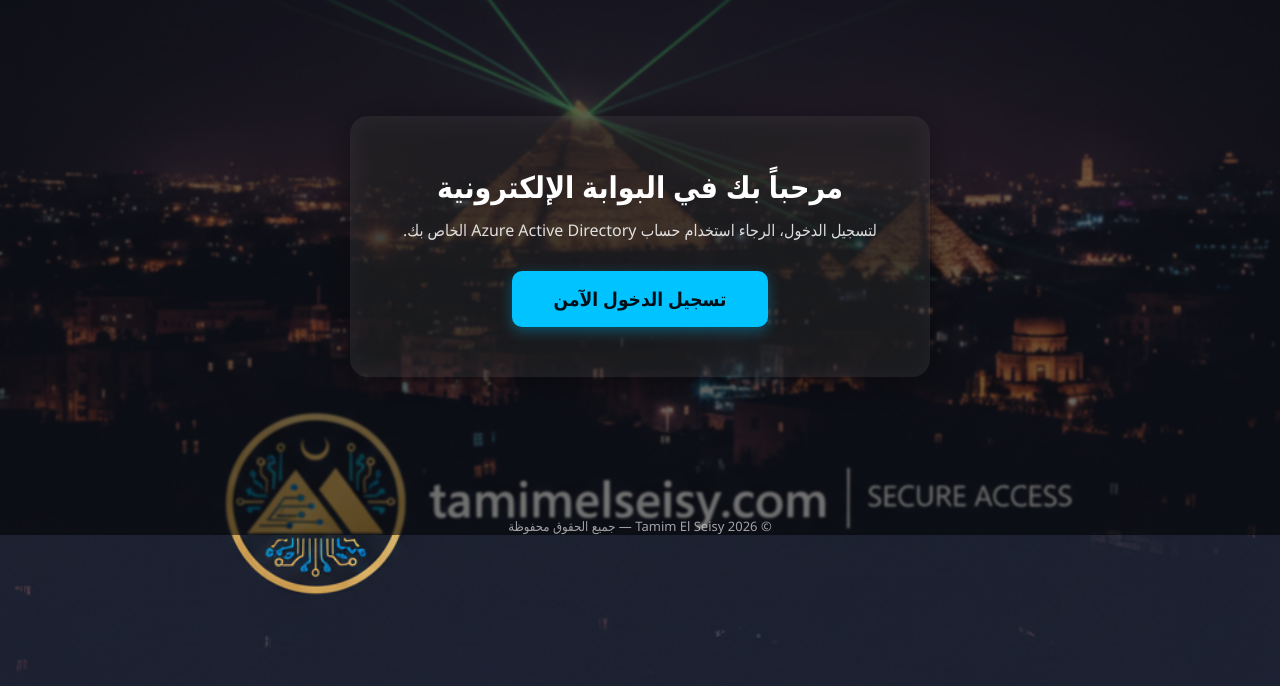
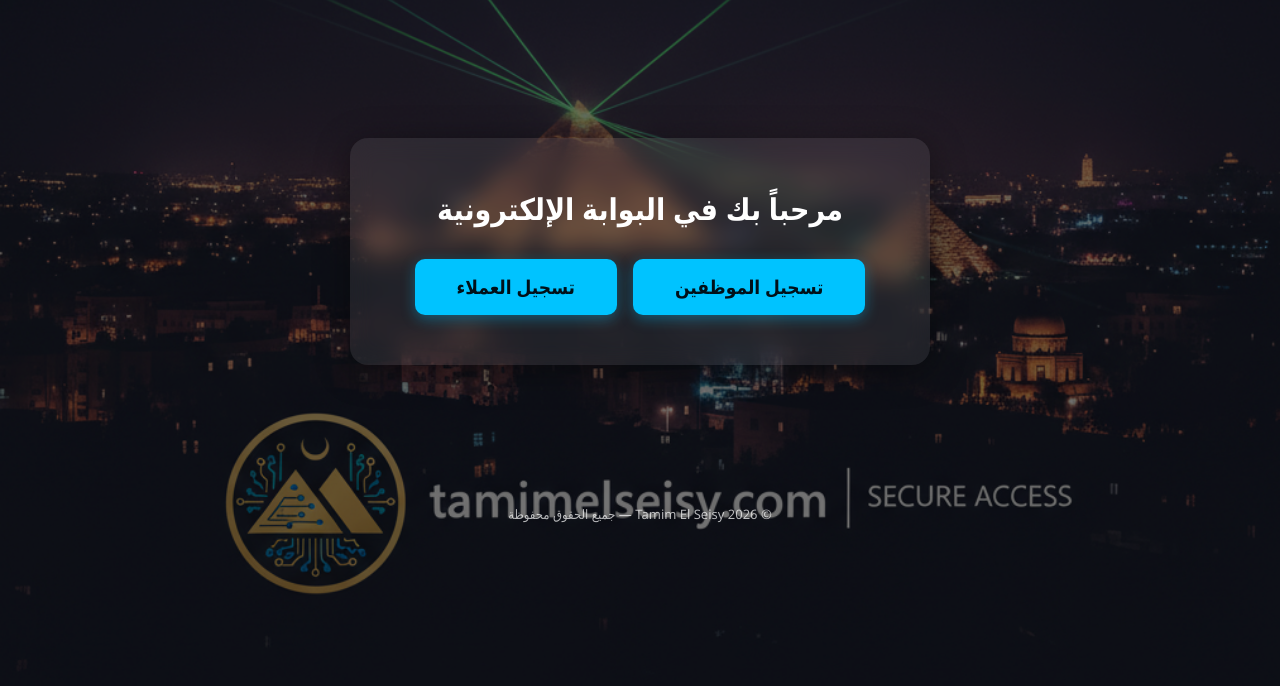
Before and after one commit to bahaaelseisy-sudo/Fabrikam-Cloud-Infra, a plain HTML site: page APP/index.html in a window 1280 px wide. Shown: the part 114-800 px from the top of the page. Drawn offline with Linux system fonts and the light colour scheme.

Commit message:
feat: update index + add SWA config under APP/

```diff
--- a/APP/index.html
+++ b/APP/index.html
@@ -1,4 +1,4 @@
-<!DOCTYPE html>
+<<!DOCTYPE html>
 <html lang="ar" dir="rtl">
 <head>
     <meta charset="UTF-8" />
@@ -10,10 +10,10 @@
 
     <style>
         :root {
-            --brand-main: #00c3ff;      /* سماوي فاتر – مناسب لشعارك */
+            --brand-main: #00c3ff;
             --brand-main-hover: #00d6ff;
-            --brand-dark: #001a27;      /* الأزرق الداكن */
-            --brand-gold: #f5c16c;      /* لون الهرم */
+            --brand-dark: #001a27;
+            --brand-gold: #f5c16c;
         }
 
         * { box-sizing: border-box; }
@@ -22,15 +22,12 @@
             margin: 0;
             padding: 0;
             font-family: "Segoe UI", Tahoma, sans-serif;
-            direction: rtl;
-
-            /* الخلفية */
             background: url("assets/bg.jpg") no-repeat center center fixed;
             background-size: cover;
-            backdrop-filter: blur(1px);
+            direction: rtl;
+            color: #fff;
         }
 
-        /* طبقة تعتيم */
         .overlay {
             background: rgba(0,0,0,0.55);
             width: 100%;
@@ -40,7 +37,6 @@
             z-index: 0;
         }
 
-        /* Header */
         .header {
             position: relative;
             z-index: 2;
@@ -62,7 +58,6 @@
             font-weight: 600;
         }
 
-        /* Box في المنتصف */
         .center-box {
             position: relative;
             z-index: 2;
@@ -73,7 +68,6 @@
             padding: 50px;
             border-radius: 18px;
             text-align: center;
-            color: white;
             box-shadow: 0 6px 35px rgba(0,0,0,0.4);
         }
 
@@ -83,13 +77,14 @@
             font-weight: 700;
         }
 
-        .subtitle {
-            font-size: 16px;
-            margin-bottom: 30px;
-            opacity: 0.85;
+        .btns {
+            display: flex;
+            justify-content: center;
+            gap: 16px;
+            flex-wrap: wrap;
+            margin-top: 30px;
         }
 
-        /* Login Button */
         .btn-login {
             display: inline-block;
             background: var(--brand-main);
@@ -99,7 +94,7 @@
             font-weight: bold;
             text-decoration: none;
             border-radius: 10px;
-            transition: 0.2s ease;
+            transition: .2s ease;
             box-shadow: 0 4px 14px rgba(0,195,255,0.35);
         }
 
@@ -112,7 +107,6 @@
             position: relative;
             z-index: 2;
             text-align: center;
-            color: #e1e1e1;
             opacity: 0.7;
             font-size: 13px;
             margin-top: 70px;
@@ -134,13 +128,15 @@
     <!-- Main Box -->
     <div class="center-box">
         <div class="title">مرحباً بك في البوابة الإلكترونية</div>
-        <div class="subtitle">
-            لتسجيل الدخول، الرجاء استخدام حساب Azure Active Directory الخاص بك.
+
+        <!-- الأزرار الجديدة -->
+        <div class="btns">
+            <!-- تسجيل الموظفين (Entra ID) -->
+            <a href="/login-employees" class="btn-login">تسجيل الموظفين</a>
+
+            <!-- تسجيل العملاء (External ID) -->
+            <a href="/login-customers" class="btn-login">تسجيل العملاء</a>
         </div>
-
-        <a href="/.auth/login/aad" class="btn-login">
-            تسجيل الدخول الآمن
-        </a>
     </div>
 
     <div class="footer">
```
Also changed, not shown: APP/staticwebapp.config.json (+39 -18 lines).
